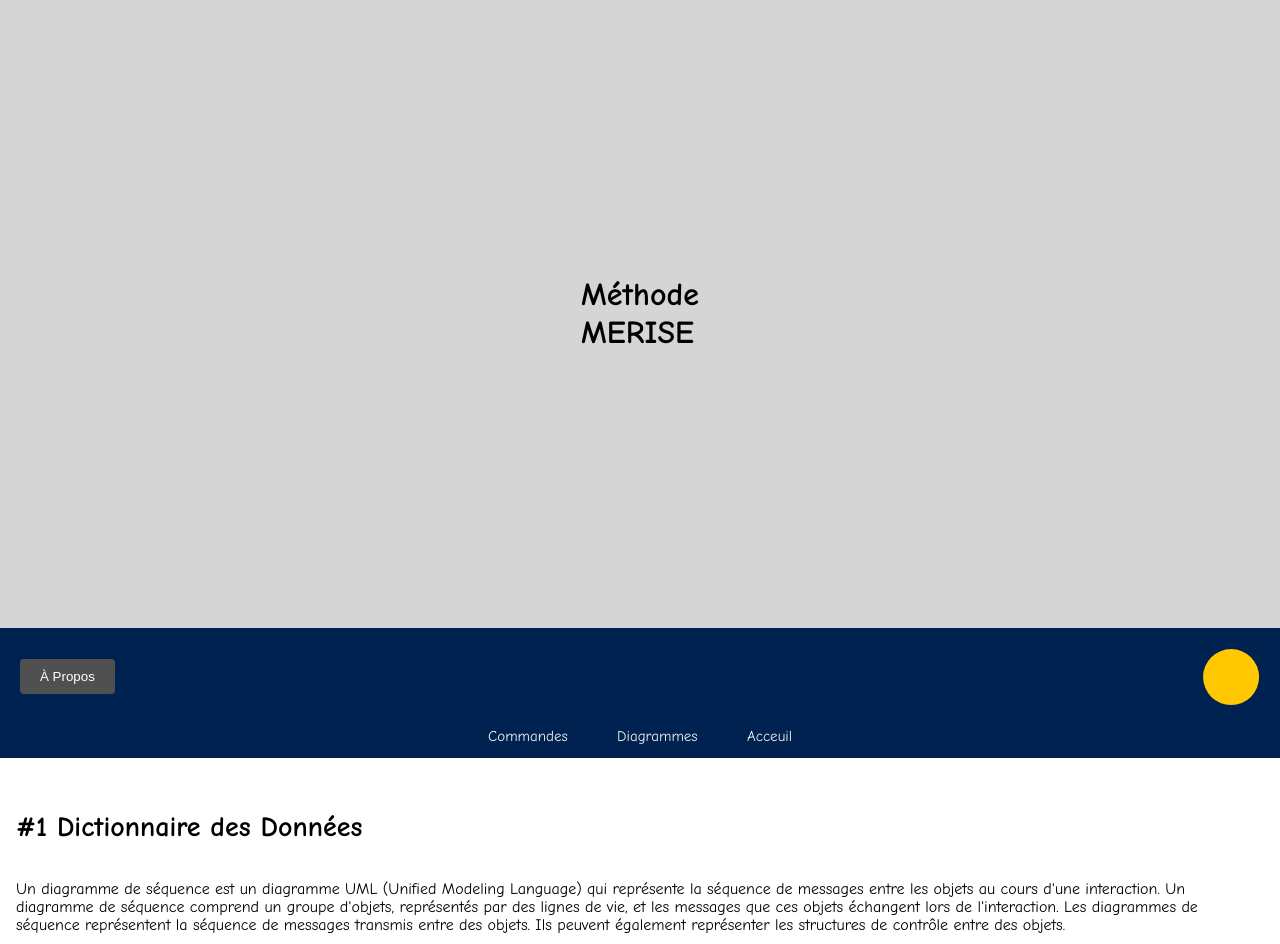
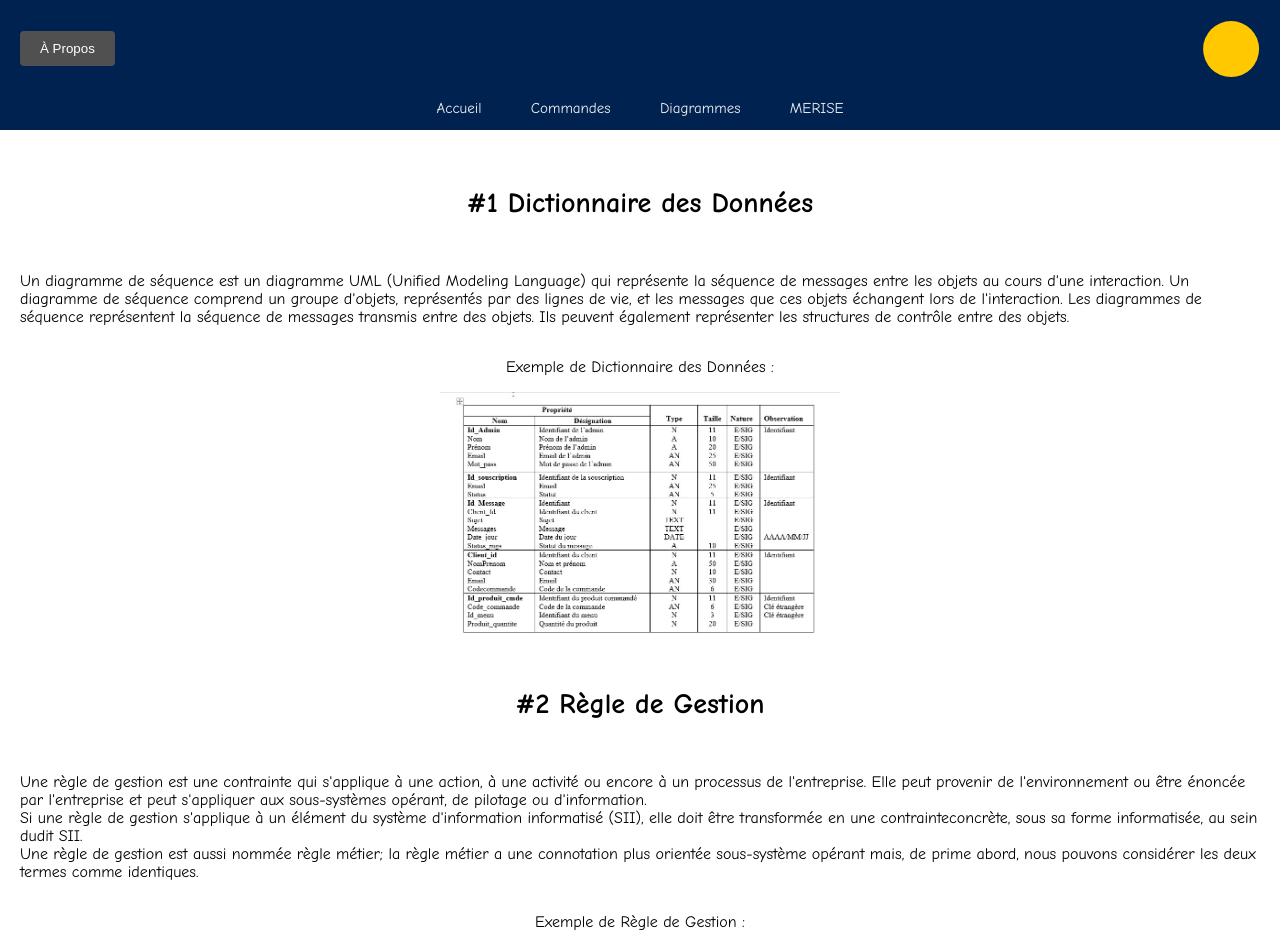
Before and after one commit to 2024-cda-boulogne/WikiPerso-abu, a plain HTML site: page merise.html in a window 1280 px wide. Shown: the top 944 px of the page. Drawn offline with Linux system fonts and the light colour scheme.

Commit message:
rendu final

```diff
--- a/css/style.css
+++ b/css/style.css
@@ -16,13 +16,21 @@ body {
   font-family: 'Comic Sans MS', Kanit;
 }
 
-.header {
+.intro {
   background: var(--bg-1);
   display: flex;
   justify-content: center;
   align-items: center;
   padding: 30px;
-  height: 71vh;
+  height: 50vh;
+}
+
+.separation {
+  height: 2px;
+  text-align: center;
+  padding: 2px 0;
+  overflow: hidden;
+  background-color: #002251;
 }
 
 #navbar {
--- a/js/script.js
+++ b/js/script.js
@@ -11,23 +11,6 @@ sun.checked = isLightTheme;
 
 sun.addEventListener("change", toggleTheme);
 
-
-
-
-window.onscroll = function () {
-  nav();
-};
-
-let navbar = document.getElementById('navbar');
-let sticky = navbar.offsetTop;
-
-function nav() {
-  if (window.pageYOffset >= sticky) {
-    navbar.classList.add('sticky');
-  } else {
-    navbar.classList.remove('sticky');
-  }
-}
 
 
 
--- a/merise.html
+++ b/merise.html
@@ -1,17 +1,15 @@
 <!DOCTYPE html>
 <html lang="en">
   <head>
-    <meta charset="UTF-8">
-    <meta name="viewport" content="width=device-width, initial-scale=1.0">
+    <meta charset="UTF-8" />
+    <meta
+      name="viewport"
+      content="width=device-width, initial-scale=1.0"
+    />
     <title>WikiGit</title>
-    <link href="./css/style.css" rel="stylesheet" type="text/css">
+    <link href="./css/style.css" rel="stylesheet" type="text/css" />
   </head>
   <body>
-
-    <div class="header color-0">
-        <h2 class="titre">Méthode <br> MERISE</h2>
-    </div>
-
     <div id="navbar">
       <div class="bouton">
         <button id="myBtn" class="buttonAProp">À Propos</button>
@@ -22,9 +20,10 @@
           </div>
         </div>
       </div>
+      <a href="index.html">Accueil</a>
       <a href="command.html">Commandes</a>
       <a href="diagram.html">Diagrammes</a>
-        <a href="index.html">Acceuil</a>
+      <a href="merise.html">MERISE</a>
     </div>
     <div id="myModal" class="modal">
       <div class="modal-content">
@@ -33,18 +32,22 @@
           <h3>À Propos</h3>
         </div>
         <div class="modal-body">
-          <p class="color-0">Cette page vous permettra d'en savoir plus sur toutes les méthodes Merise</p>
+          <p class="color-0">
+            Cette page vous permettra d'en savoir plus sur toutes les
+            méthodes Merise
+          </p>
           <h5 class="color-0">Qu'est que la Méthode Merise ?</h5>
           <p class="color-0">
-            C'est une méthode de conception des systèmes d'information créée dans les années 70 par une équipe de chercheurs
-            encore très utilisée aujourd'hui pour la conception des bases de données.
+            C'est une méthode de conception des systèmes d'information
+            créée dans les années 70 par une équipe de chercheurs
+            encore très utilisée aujourd'hui pour la conception des
+            bases de données.
           </p>
         </div>
       </div>
     </div>
 
-    <div class="content">
-
+    <div class="content cadre">
       <h4 class="color-0">#1 Dictionnaire des Données</h4>
       <p class="color-0">
         Un diagramme de séquence est un diagramme UML (Unified
@@ -60,22 +63,24 @@
 
       <p class="color-0">Exemple de Dictionnaire des Données :</p>
       <div>
-        <img
-          class="diagImg"
-          src="./image/merise/ddd.jpg"
-          alt="ddd"
-        />
+        <img class="diagImg" src="./image/merise/ddd.jpg" alt="ddd" />
       </div>
 
       <h4 class="color-0">#2 Règle de Gestion</h4>
       <p class="color-0">
-        Une règle de gestion est une contrainte qui s'applique à une action, à une activité ou encore à un processus de l'entreprise.
-        Elle peut provenir de l'environnement ou être énoncée par l'entreprise
-        et peut s'appliquer aux sous-systèmes opérant, de pilotage ou d'information. <br>
-        Si une règle de gestion s'applique à un élément du système d'information informatisé (SII),
-        elle doit être transformée en une contrainteconcrète, sous sa forme informatisée, au sein dudit SII. <br>
-        Une règle de gestion est aussi nommée règle métier; la règle métier a une connotation plus orientée sous-système opérant mais,
-        de prime abord, nous pouvons considérer les deux termes comme identiques.
+        Une règle de gestion est une contrainte qui s'applique à une
+        action, à une activité ou encore à un processus de
+        l'entreprise. Elle peut provenir de l'environnement ou être
+        énoncée par l'entreprise et peut s'appliquer aux sous-systèmes
+        opérant, de pilotage ou d'information. <br />
+        Si une règle de gestion s'applique à un élément du système
+        d'information informatisé (SII), elle doit être transformée en
+        une contrainteconcrète, sous sa forme informatisée, au sein
+        dudit SII. <br />
+        Une règle de gestion est aussi nommée règle métier; la règle
+        métier a une connotation plus orientée sous-système opérant
+        mais, de prime abord, nous pouvons considérer les deux termes
+        comme identiques.
       </p>
 
       <p class="color-0">Exemple de Règle de Gestion :</p>
@@ -89,62 +94,61 @@
 
       <h4 class="color-0">#3 MCD (Modèle Conceptuel de Données)</h4>
       <p class="color-0">
-        Un modèle conceptuel de données (MCD) pour une base de données permet d’identifier les principales entités à représenter,
-        leurs relations et leurs attributs, et d’analyser la structure conceptuelle du système d’information.
-        Contrairement à un modèle logique de données (MLD) ou à un modèle physique de données (MPD), un MCD est plus abstrait.
+        Un modèle conceptuel de données (MCD) pour une base de données
+        permet d’identifier les principales entités à représenter,
+        leurs relations et leurs attributs, et d’analyser la structure
+        conceptuelle du système d’information. Contrairement à un
+        modèle logique de données (MLD) ou à un modèle physique de
+        données (MPD), un MCD est plus abstrait.
       </p>
 
       <p class="color-0">Exemple d'un MCD' :</p>
       <div>
-        <img
-          class="diagImg"
-          src="./image/merise/mcd.jpg"
-          alt="mcd"
-        />
+        <img class="diagImg" src="./image/merise/mcd.jpg" alt="mcd" />
       </div>
 
       <h4 class="color-0">#4 MLD (Modèle Logique des Données)</h4>
       <p class="color-0">
-        Le MLD ou Modèle Logique des Données est simplement la représentation textuelle du MPD.
-        Il s’agit de la représentation en ligne du schéma représentant la structure de la base de données.
-        Il n’y a pas de travail poussé à réaliser à cette étape, il s’agit juste d’appliquer quelques règles toutes simples.
+        Le MLD ou Modèle Logique des Données est simplement la
+        représentation textuelle du MPD. Il s’agit de la
+        représentation en ligne du schéma représentant la structure de
+        la base de données. Il n’y a pas de travail poussé à réaliser
+        à cette étape, il s’agit juste d’appliquer quelques règles
+        toutes simples.
       </p>
       <p class="color-0">
-        Le MLD est une étape de la méthodologie Merise.
-        C’est une des dernières étapes proposée et elle permet d’implémenter la base de données en transcrivant le MCD/MPD
-        en instructions SQL adaptées au SGBDR prévu. Concrètement,
-        le MLD permet de connaître le nombre de tables ainsi que leurs contraintes (liaisons entre tables)
-        à mettre en œuvre dans une base de données relationnelle.
+        Le MLD est une étape de la méthodologie Merise. C’est une des
+        dernières étapes proposée et elle permet d’implémenter la base
+        de données en transcrivant le MCD/MPD en instructions SQL
+        adaptées au SGBDR prévu. Concrètement, le MLD permet de
+        connaître le nombre de tables ainsi que leurs contraintes
+        (liaisons entre tables) à mettre en œuvre dans une base de
+        données relationnelle.
       </p>
 
       <p class="color-0">Exemple d'un MLD' :</p>
       <div>
-        <img
-          class="diagImg"
-          src="./image/merise/mld.jpg"
-          alt="mld"
-        />
+        <img class="diagImg" src="./image/merise/mld.jpg" alt="mld" />
       </div>
 
       <h4 class="color-0">#5 MPD (Modèle Physique des Données)</h4>
       <p class="color-0">
-        L’étape de création du MPD est presque une formalité comparée à la création du MCD.
-        En s’appuyant sur des règles simples (et qui fonctionnent à tous les coups),
-        l’analyste fait évoluer sa modélisation de haut niveau pour la transformer en un schéma plus proche des contraintes
-        des logiciels de bases de données. Il s’agit de préparer l’implémentation dans un SGBDR.
+        L’étape de création du MPD est presque une formalité comparée
+        à la création du MCD. En s’appuyant sur des règles simples (et
+        qui fonctionnent à tous les coups), l’analyste fait évoluer sa
+        modélisation de haut niveau pour la transformer en un schéma
+        plus proche des contraintes des logiciels de bases de données.
+        Il s’agit de préparer l’implémentation dans un SGBDR.
       </p>
       <p class="color-0">
-        Concrètement,
-        cette étape permet de construire la structure finale de la base de données avec les différents liens entre les éléments qui la composent.
+        Concrètement, cette étape permet de construire la structure
+        finale de la base de données avec les différents liens entre
+        les éléments qui la composent.
       </p>
 
       <p class="color-0">Exemple d'un MPD' :</p>
       <div>
-        <img
-          class="diagImg"
-          src="./image/merise/mpd.jpg"
-          alt="mpd"
-        />
+        <img class="diagImg" src="./image/merise/mpd.jpg" alt="mpd" />
       </div>
     </div>
 
```
Also changed, not shown: command.html (+2 -5 lines), diagram.html (+4 -5 lines), index.html (+7 -8 lines). Lines whose indentation alone changed are shown as unchanged.
